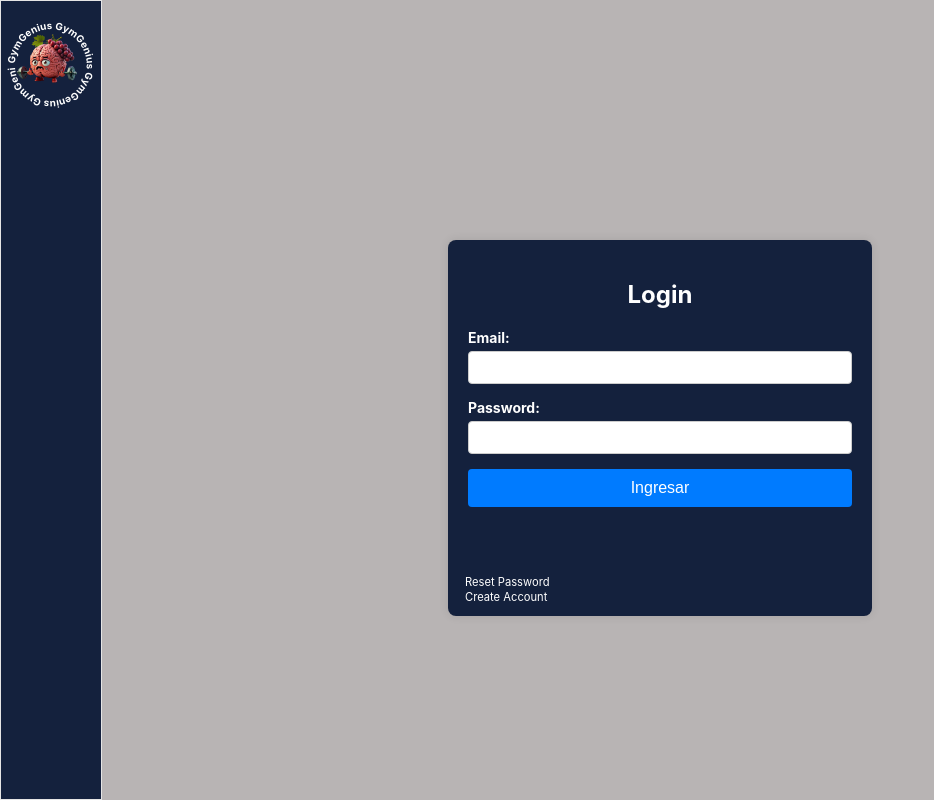
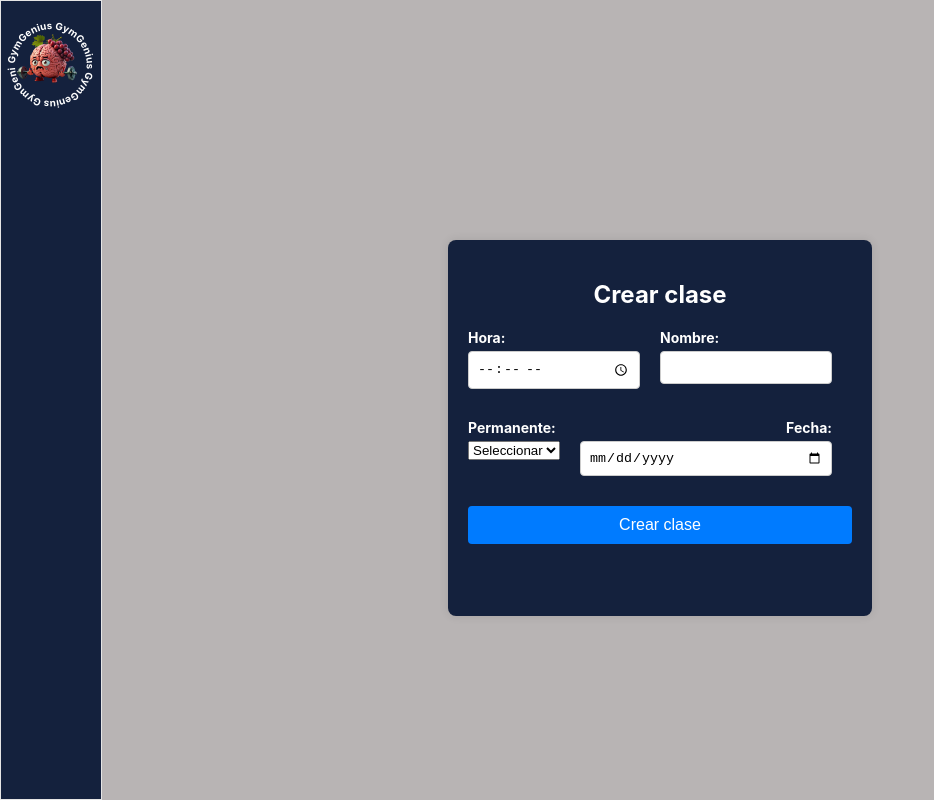
Before and after one commit to Isoldios/2024_PID_DuplaGalactica, a React (Create React App) app: page / in a window 1280 px wide. Shown: the whole page, without its empty margins (0-934 px from the left). Built offline with nearby package versions, Linux system fonts and the light colour scheme.

Commit message:
making the creation of a class possible

```diff
--- a/src/App.css
+++ b/src/App.css
@@ -4,6 +4,7 @@
   height: 100vh;
   background-color: #b8b4b4;
 }
+
 .Left-Bar {
   border-width: 1px;
   border-style: solid;
@@ -18,6 +19,7 @@
   padding: 0.5%;
   box-sizing: border-box;
 }
+
 @media screen and (max-width: 768px) {
   .Left-Bar {
     border-radius: 8%;
@@ -39,6 +41,7 @@
   width: 15vh;
   height: 15vh;
 }
+
 @media screen and (max-width: 768px) {
   .Container-Logo {
     height: 100%;
@@ -64,12 +67,14 @@
   width: 100%;
   height: 50%;
 }
+
 @media screen and (max-width: 768px) {
   .Content-Container {
     width: 75%;
     padding-left: 12.5%;
   }
 }
+
 .Table-Container {
   flex: 1;
   overflow-y: auto;
@@ -82,6 +87,7 @@
   border-color: black;
   border-width: 1px;
 }
+
 @media screen and (max-width: 768px) {
   .Table-Container {
     display: none;
@@ -106,6 +112,7 @@
   height: 43vh;
   background-color: #FCA311;
 }
+
 @media screen and (max-height: 625px) {
   .Calendar-Container {
     overflow-y: scroll
@@ -192,7 +199,6 @@ iframe {
   border-radius: 30px;
 }
 
-
 .Image-MainMenu-Slider {
   flex: 1;
   border-radius: 10px;
@@ -208,6 +214,7 @@ iframe {
   transform: scale(1.05);
   box-shadow: 0 8px 16px rgba(0, 0, 0, 0.4);
 }
+
 .Text-MainMenu-Slider{
   flex:1;
   position: relative;
@@ -219,6 +226,7 @@ iframe {
   height: 100%;
   color: white;
 }
+
 .login-container {
   background-color: #14213D;
   color:white;
@@ -232,6 +240,7 @@ iframe {
   text-align: center;
   position:absolute
 }
+
 @media screen and (max-width: 768px) {
   .login-container {
     left: 2%;
@@ -239,16 +248,19 @@ iframe {
     top: 20%;
   }
 }
+
 .input-container {
   margin-bottom: 15px;
   text-align: left;
   font-size: 14px;
 }
+
 .input-container label {
   display: block;
   margin-bottom: 5px;
   font-weight: bold;
 }
+
 .input-container input {
   width: 100%;
   padding: 8px;
@@ -256,6 +268,7 @@ iframe {
   border-radius: 4px;
   box-sizing: border-box;
 }
+
 .button_login {
   background-color: #007bff;
   color: white;
@@ -266,35 +279,80 @@ iframe {
   width: 100%;
   font-size: 16px;
 }
+
 .button_login:hover {
   background-color: #0056b3;
 }
+
 .login-options-reset {
   left:4%;
   position: absolute;
   top: 89%;
   font-size: 70%;
 }
+
 .login-options-reset:hover {
   color: #0056b3;
 }
+
 .login-options-create {
   left:4%;
   position: absolute;
   top: 93%;
   font-size: 70%;
 }
+
 .login-options-create:hover {
   color: #0056b3;
 }
+
 @media screen and (max-width: 768px) {
   .button-fetch-classes {
     display: none;
   }
 }
+
 .classes_responsive {
   position: absolute;
   width: 100%;
   height: 100%;
   background-color: red;
 }
+
+.input-small-container {
+  flex: 1;
+  margin-bottom: 15px;
+  margin-right: 20px;
+  text-align: left;
+  font-size: 14px;
+}
+
+.input-small-container label {
+  display: block;
+  margin-bottom: 5px;
+  font-weight: bold;
+}
+
+.input-small-container input {
+  width: 100%;
+  padding: 8px;
+  border: 1px solid #ccc;
+  border-radius: 4px;
+  box-sizing: border-box;
+}
+
+.input-radio-container {
+  display: flex;
+  align-items: center;
+  margin-bottom: 15px;
+  font-size: 14px;
+}
+
+.input-radio-container label {
+  margin-right: 10px;
+  font-weight: bold;
+}
+
+.input-radio-container input {
+  margin-right: 5px;
+}
--- a/src/Components/ClassCreation.jsx
+++ b/src/Components/ClassCreation.jsx
@@ -1,28 +1,52 @@
 import '../App.css';
 import React, { useState } from 'react';
 
-export default function Login() {
-  const [username, setUsername] = useState('');
-  const [password, setPassword] = useState('');
+export default function CreateClass() {
+  const [hour, setHour] = useState('');
+  const [permanent, setPermanent] = useState('');
+  const [date, setDate] = useState('');
+  const [name, setName] = useState('');
 
-  const fetchUser = async () => {
+  const day = (dateString) => {
+    const date = new Date(dateString);
+    const daysOfWeek = ['Domingo', 'Lunes', 'Martes', 'Miércoles', 'Jueves', 'Viernes', 'Sábado'];
+    return daysOfWeek[date.getDay()];
+  };
+
+  const createClass = async () => {
+
     try {
-      const response = await fetch(`http://localhost:5000/login?Password=${password}&Mail=${username}`);
+      const response = await fetch('http://localhost:5000/create_class', {
+        method: 'POST',
+        headers: {
+          'Content-Type': 'application/json',
+        },
+        body: JSON.stringify({
+          Name: name,
+          Date: date,
+          Hour: hour,
+          Day: day(date),
+          Permanent: permanent,
+        }),
+      });
       if (response.ok) {
         const data = await response.json();
-        alert("¡Login exitoso!");
+        alert("¡Clase creada exitosamente!");
       } else {
         console.error("Error en la respuesta de la API:", response.statusText);
-        alert("Error en las credenciales");
+        alert("Error al crear la clase");
       }
     } catch (error) {
-      console.error("Error fetching users:", error);
+      console.log(name,date,hour,day(date),permanent)
+      console.error("Error en el servidor:", error);
       alert("Error en el servidor");
     }
   };
 
-  const loginUser = (e) => {
-    fetchUser();
+
+  const postClass = (e) => {
+    e.preventDefault();
+    createClass();
   };
 
   return (
@@ -44,34 +68,59 @@ export default function Login() {
         </div>
       </div>
       <div className='login-container'>
-        <h2>Login</h2>
-        <form onSubmit={loginUser}>
-          <div className="input-container">
-            <label htmlFor="username">Email:</label>
-            <input
-              type="text"
-              id="username"
-              name="username"
-              value={username}
-              onChange={(e) => setUsername(e.target.value)}
-            />
+        <h2>Crear clase</h2>
+        <form onSubmit={postClass}>
+          <div className="input-container" style={{display:'flex', justifyContent: 'space-between'}}>
+            <div className="input-small-container">
+              <label htmlFor="hour">Hora:</label>
+              <input
+                type="time"
+                id="hour"
+                name="hour"
+                value={hour}
+                onChange={(e) => setHour(e.target.value)}
+              />
+            </div>
+            <div className="input-small-container">
+              <label htmlFor="name">Nombre:</label>
+              <input
+                type="text"
+                id="name"
+                name="name"
+                value={name}
+                onChange={(e) => setName(e.target.value)}
+              />
+            </div>
           </div>
-          <div className="input-container">
-            <label htmlFor="password">Password:</label>
-            <input
-              type="password"
-              id="password"
-              name="password"
-              value={password}
-              onChange={(e) => setPassword(e.target.value)}
-            />
+          <div className="input-container" style={{display:'flex', justifyContent: 'space-between'}}>
+            <div className="input-small-container" style={{width:"100%"}}>
+              <label htmlFor="permanent">Permanente:</label>
+              <select
+                id="permanent"
+                name="permanent"
+                value={permanent}
+                onChange={(e) => setPermanent(e.target.value)}
+              >
+                <option value="">Seleccionar</option>
+                <option value="Sí">Sí</option>
+                <option value="No">No</option>
+              </select>
+            </div>
+            <div className="input-small-container" style={{ flex: 3, textAlign: 'right' }}>
+              <label htmlFor="date">Fecha:</label>
+              <input
+                type="date"
+                id="date"
+                name="date"
+                value={date}
+                onChange={(e) => setDate(e.target.value)}
+              />
+            </div>
           </div>
           <button type="submit" className='button_login'>
-            Ingresar
+            Crear clase
           </button>
         </form>
-        <div className='login-options-reset'>Reset Password</div>
-        <div className='login-options-create'>Create Account</div>
       </div>
     </div>
   );
```
Also changed, not shown: 1 other file (tests, documents, lock files or other folders).
